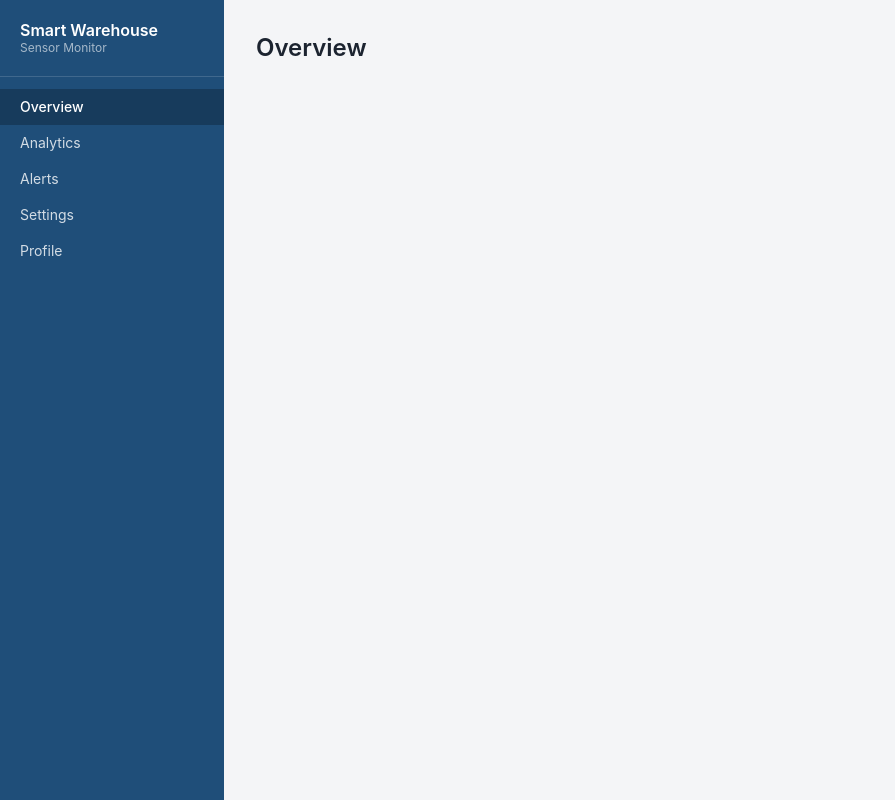
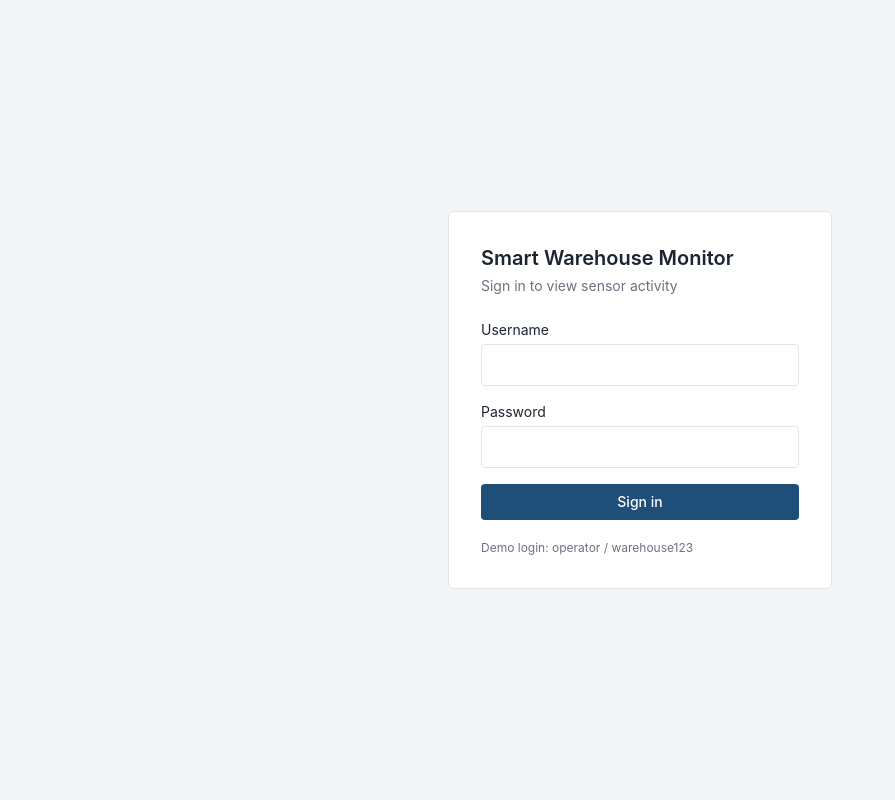
Before and after one commit to asalpaudel/smart-warehouse-monitor, a React (Vite) app in the folder client/: page /login in a window 1280 px wide. Before the commit this address led to /dashboard. Shown: the whole page, without its empty margins (0-895 px from the left). Built offline with nearby package versions, Linux system fonts and the light colour scheme.

Commit message:
login page with dummy auth

```diff
--- a/client/src/App.jsx
+++ b/client/src/App.jsx
@@ -1,14 +1,23 @@
-import { Routes, Route, Navigate } from 'react-router-dom'
+import { Routes, Route, Navigate, Outlet } from 'react-router-dom'
+import { useSession } from './store/session'
 import Layout from './components/Layout'
+import Login from './pages/Login'
 import Overview from './pages/Overview'
 import Analytics from './pages/Analytics'
 import Alerts from './pages/Alerts'
 import Settings from './pages/Settings'
 import Profile from './pages/Profile'
 
+function RequireAuth() {
+  const user = useSession((s) => s.user)
+  return user ? <Outlet /> : <Navigate to="/login" replace />
+}
+
 export default function App() {
   return (
     <Routes>
+      <Route path="/login" element={<Login />} />
+      <Route element={<RequireAuth />}>
         <Route element={<Layout />}>
           <Route path="/dashboard" element={<Overview />} />
           <Route path="/analytics" element={<Analytics />} />
@@ -16,6 +25,7 @@ export default function App() {
           <Route path="/settings" element={<Settings />} />
           <Route path="/profile" element={<Profile />} />
         </Route>
+      </Route>
       <Route path="*" element={<Navigate to="/dashboard" replace />} />
     </Routes>
   )
--- a/client/src/components/Layout.jsx
+++ b/client/src/components/Layout.jsx
@@ -1,4 +1,5 @@
 import { NavLink, Outlet } from 'react-router-dom'
+import { useSession } from '../store/session'
 
 const links = [
   ['/dashboard', 'Overview'],
@@ -9,6 +10,8 @@ const links = [
 ]
 
 export default function Layout() {
+  const user = useSession((s) => s.user)
+
   return (
     <div className="flex min-h-screen">
       <aside className="w-56 shrink-0 bg-brand text-white flex flex-col">
@@ -29,6 +32,9 @@ export default function Layout() {
             </NavLink>
           ))}
         </nav>
+        <div className="px-5 py-4 text-xs text-white/60 border-t border-white/15">
+          Signed in as {user?.username}
+        </div>
       </aside>
       <main className="flex-1 p-8">
         <Outlet />
--- /dev/null
+++ b/client/src/pages/Login.jsx
@@ -0,0 +1,55 @@
+import { useState } from 'react'
+import { useNavigate } from 'react-router-dom'
+import { useSession } from '../store/session'
+
+export default function Login() {
+  const login = useSession((s) => s.login)
+  const navigate = useNavigate()
+  const [username, setUsername] = useState('')
+  const [password, setPassword] = useState('')
+  const [error, setError] = useState('')
+
+  function submit(e) {
+    e.preventDefault()
+    if (login(username.trim(), password)) navigate('/dashboard')
+    else setError('Wrong username or password')
+  }
+
+  return (
+    <div className="min-h-screen flex items-center justify-center px-4">
+      <form onSubmit={submit} className="w-full max-w-sm bg-surface border border-line rounded-md p-8">
+        <h1 className="text-xl font-semibold">Smart Warehouse Monitor</h1>
+        <p className="text-sm text-muted mt-1 mb-6">Sign in to view sensor activity</p>
+
+        <label className="block text-sm mb-1" htmlFor="username">Username</label>
+        <input
+          id="username"
+          className="w-full border border-line rounded px-3 py-2 mb-4 focus:outline-none focus:border-brand"
+          value={username}
+          onChange={(e) => setUsername(e.target.value)}
+          autoComplete="username"
+          required
+        />
+
+        <label className="block text-sm mb-1" htmlFor="password">Password</label>
+        <input
+          id="password"
+          type="password"
+          className="w-full border border-line rounded px-3 py-2 mb-4 focus:outline-none focus:border-brand"
+          value={password}
+          onChange={(e) => setPassword(e.target.value)}
+          autoComplete="current-password"
+          required
+        />
+
+        {error && <p className="text-sm text-critical mb-3">{error}</p>}
+
+        <button className="w-full bg-brand hover:bg-brand-dark text-white rounded py-2 text-sm font-medium">
+          Sign in
+        </button>
+
+        <p className="text-xs text-muted mt-5">Demo login: operator / warehouse123</p>
+      </form>
+    </div>
+  )
+}
--- /dev/null
+++ b/client/src/store/session.js
@@ -0,0 +1,20 @@
+import { create } from 'zustand'
+import { persist, createJSONStorage } from 'zustand/middleware'
+
+// hardcoded until the auth endpoint exists on the server
+const USERS = { operator: 'warehouse123' }
+
+export const useSession = create(
+  persist(
+    (set) => ({
+      user: null,
+      login: (username, password) => {
+        if (USERS[username] !== password) return false
+        set({ user: { username, role: 'Floor Operator', loginAt: new Date().toISOString() } })
+        return true
+      },
+      logout: () => set({ user: null }),
+    }),
+    { name: 'swm-session', storage: createJSONStorage(() => sessionStorage) },
+  ),
+)
```
Lines whose indentation alone changed are shown as unchanged.
